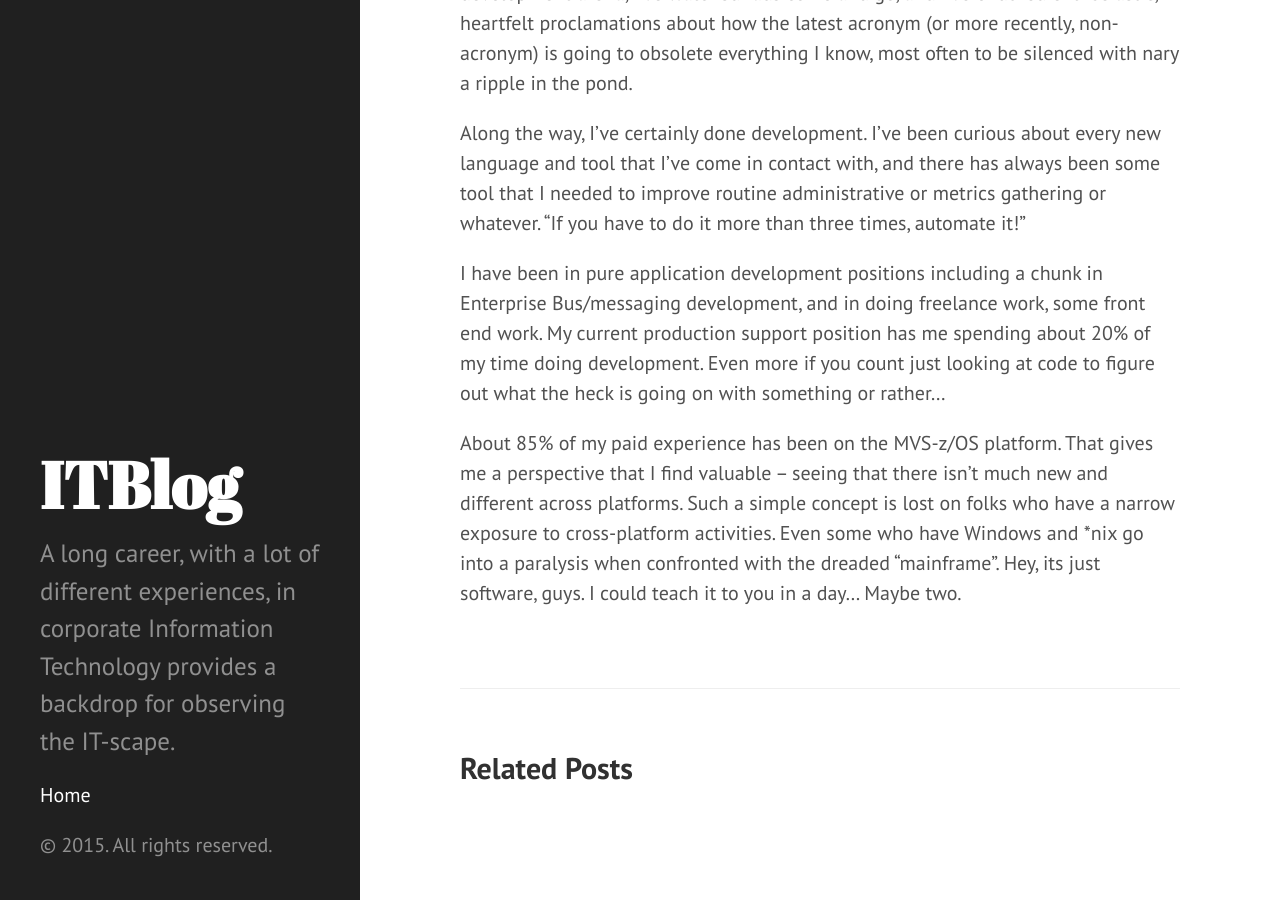
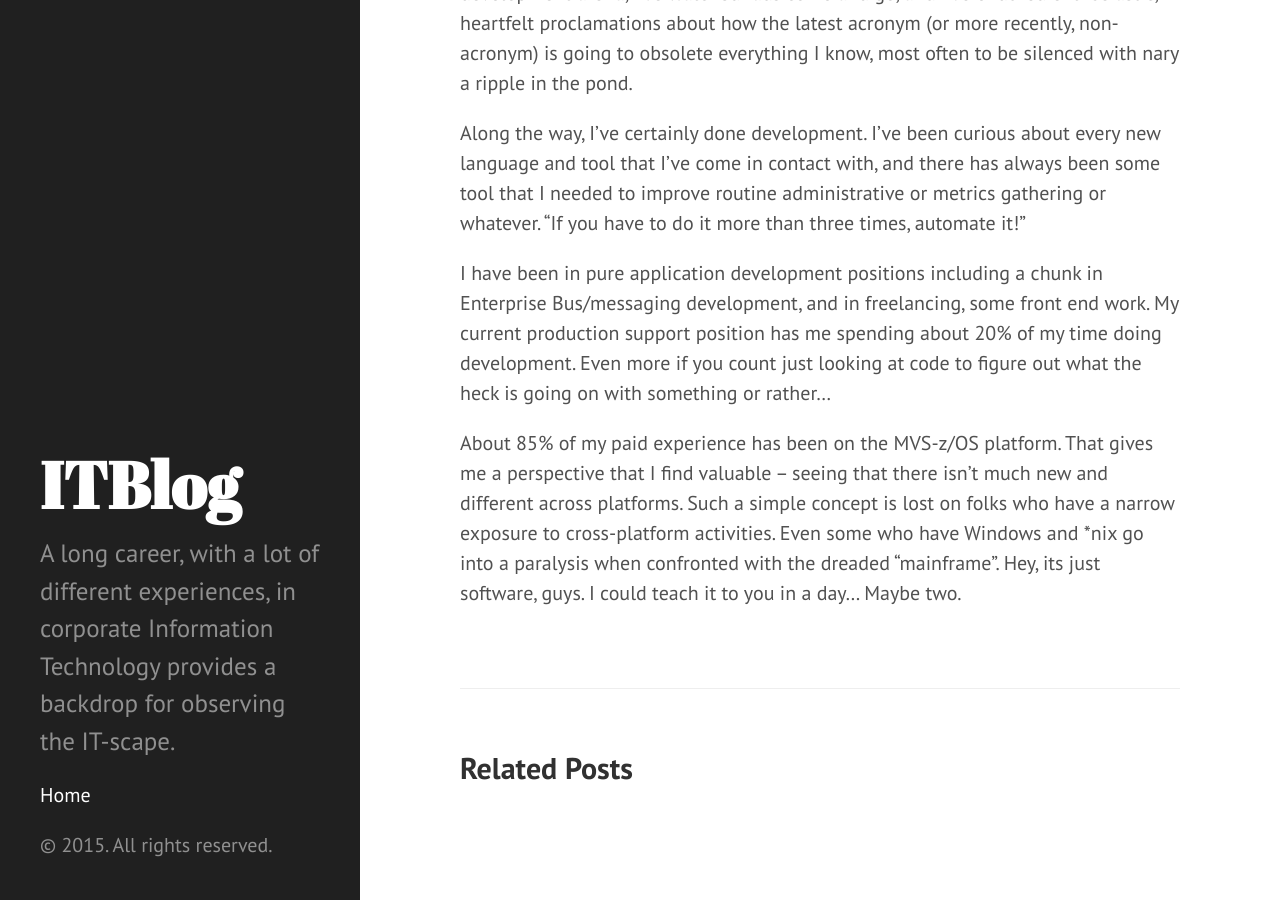
Before and after one commit to mmacdonaldsilvercity/mmacdonaldsilvercity.github.io, a Jekyll site: the page built from _posts/2015-11-19-biog-background.markdown, in a window 1280 px wide and 900 px high, scrolled down 482 px. Built offline with Jekyll 4.4.1, drawn with Linux system fonts in a browser that asks for light colours.

Commit message:
Update 2015-11-19-biog-background.markdown
Wordsmithing

```diff
--- a/_posts/2015-11-19-biog-background.markdown
+++ b/_posts/2015-11-19-biog-background.markdown
@@ -11,6 +11,6 @@ I've supported both production issues and applications, and developers.  In the
 
 Along the way, I've certainly done development. I've been curious about every new language and tool that I've come in contact with, and there has always been some tool that I needed to improve routine administrative or metrics gathering or whatever.  "If you have to do it more than three times, automate it!"
 
-I have been in pure application development positions including a chunk in Enterprise Bus/messaging development, and in doing freelance work, some front end work.  My current production support position has me spending about 20% of my time doing development.  Even more if you count just looking at code to figure out what the heck is going on with something or rather...
+I have been in pure application development positions including a chunk in Enterprise Bus/messaging development, and in freelancing, some front end work.  My current production support position has me spending about 20% of my time doing development.  Even more if you count just looking at code to figure out what the heck is going on with something or rather...
 
 About 85% of my paid experience has been on the MVS-z/OS platform.  That gives me a perspective that I find valuable -- seeing that there isn't much new and different across platforms.  Such a simple concept is lost on folks who have a narrow exposure to cross-platform activities.  Even some who have Windows and *nix go into a paralysis when confronted with the dreaded "mainframe".  Hey, its just software, guys.  I could teach it to you in a day... Maybe two.
```
